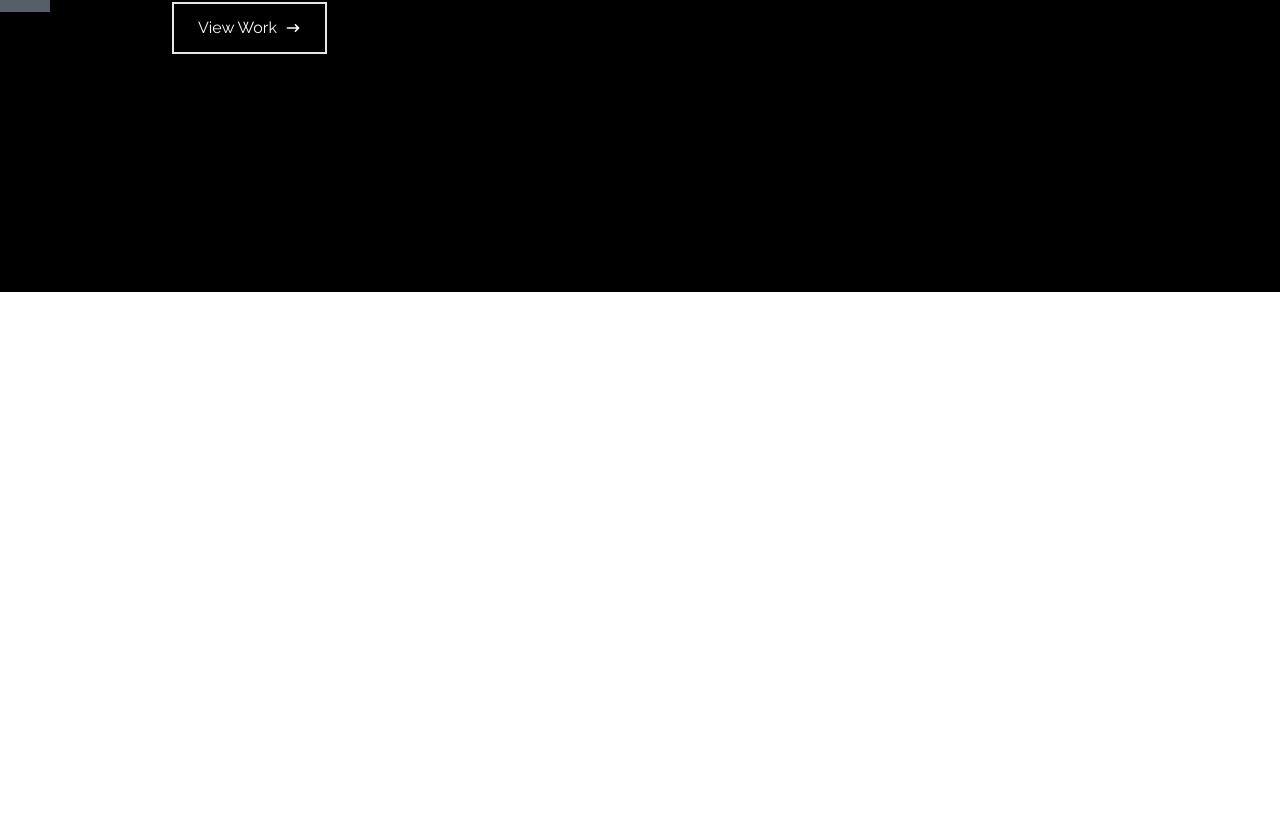
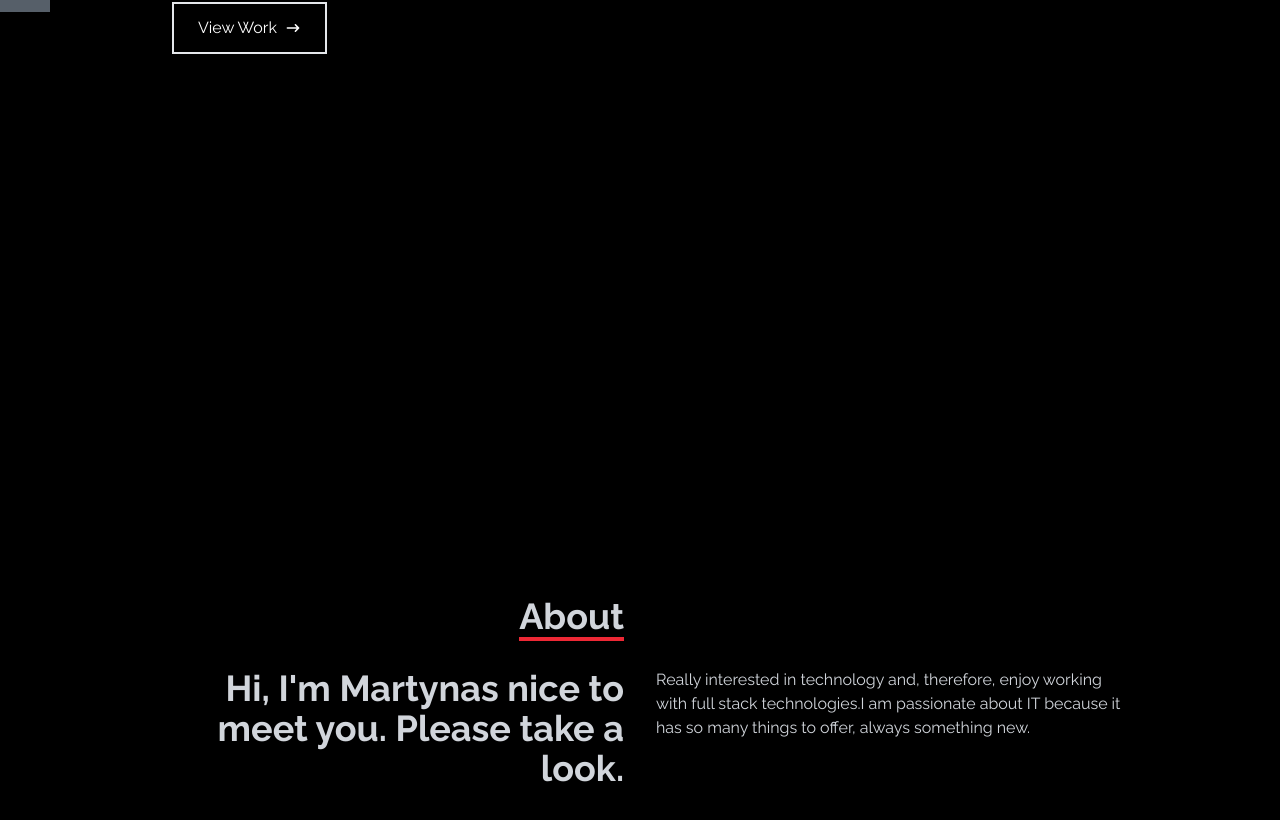
Before and after one commit to MartynasGit/mg-portfolio-project, a React (Vite) app: page / in a window 1280 px wide. Shown: the part 508-1328 px from the top of the page. Before the commit the page ends 800 px from the top, so only its background shows below. Built offline with nearby package versions, Linux system fonts and the light colour scheme.

Commit message:
Created About section, burger links have hover effect

```diff
--- a/src/App.jsx
+++ b/src/App.jsx
@@ -1,4 +1,5 @@
 import { Routes, Route } from 'react-router-dom'
+import About from './components/About'
 import Home from './components/Home'
 import Navbar from './components/Navbar'
 
@@ -7,6 +8,7 @@ function App() {
     <>
       <Navbar />
       <Home/>
+      <About/>
       {/* <Routes>
         <Route path="/" element={<Home/>} />
       </Routes> */}
--- /dev/null
+++ b/src/components/About.jsx
@@ -0,0 +1,34 @@
+import React from 'react'
+
+const About = () => {
+  return (
+    <div name="about" className="w-full h-screen bg-black text-gray-300">
+      <div className="flex flex-col justify-center items-center w-full h-full">
+        <div className="max-w-[1000px] w-full grid grid-cols-2 gap-8">
+          <div className="md:text-right pb-8 pl-4">
+            <p className="text-4xl font-bold inline border-b-4 border-[#ed2835]">
+              About
+            </p>
+          </div>
+          <div></div>
+        </div>
+        <div className="max-w-[1000px] w-full grid grid-cols-2 gap-8 px-4">
+          <div className="sm:text-right sm:text-4xl font-bold">
+            <p>
+              Hi, I'm Martynas nice to meet you. Please take a look.
+            </p>
+            </div>
+            <div>
+              <p>
+                Really interested in technology and, therefore, enjoy working
+                with full stack technologies.I am passionate about IT because
+                it has so many things to offer, always something new.
+              </p>
+            </div>
+          </div>
+        </div>
+      </div>
+  )
+}
+
+export default About
--- a/src/components/Navbar.jsx
+++ b/src/components/Navbar.jsx
@@ -1,7 +1,7 @@
 import React, { useState } from 'react'
 import Logo from '../assets/MG.png'
-import { FaBars, FaTimes, FaLinkedin, FaGithub,  } from 'react-icons/fa'
-import {HiOutlineMail} from 'react-icons/hi'
+import { FaBars, FaTimes, FaLinkedin, FaGithub } from 'react-icons/fa'
+import { HiOutlineMail } from 'react-icons/hi'
 import { BsFillPersonLinesFill } from 'react-icons/bs'
 
 const Navbar = () => {
@@ -32,18 +32,29 @@ const Navbar = () => {
             : 'absolute top-0 left-0 w-full h-screen bg-black flex flex-col items-center justify-center'
         }
       >
-        <li className="py-6 text-4xl">Home</li>
-        <li className="py-6 text-4xl">About</li>
-        <li className="py-6 text-4xl">Skills</li>
-        <li className="py-6 text-4xl">Work</li>
-        <li className="py-6 text-4xl">Contact</li>
+        <li className="py-6 text-4xl hover:text-[#ed2835] duration-300">
+          Home
+        </li>
+        <li className="py-6 text-4xl hover:text-[#ed2835] duration-300">
+          About
+        </li>
+        <li className="py-6 text-4xl hover:text-[#ed2835] duration-300">
+          Skills
+        </li>
+        <li className="py-6 text-4xl hover:text-[#ed2835] duration-300">
+          Work
+        </li>
+        <li className="py-6 text-4xl hover:text-[#ed2835] duration-300">
+          Contact
+        </li>
       </ul>
       {/* Social icons */}
       <div className="hidden md:flex fixed flex-col top-[35%] left-0">
         <ul>
           <li className="w-[150px] h-[60px] flex justify-between items-center ml-[-100px] hover:ml-[0px] duration-300 bg-blue-600">
             <a
-              href="/"
+              href="https://www.linkedin.com/in/martynasgum/"
+              target="_blank"
               className="flex justify-between items-center w-full text-gray-300"
             >
               Linkedin <FaLinkedin size={30} />
@@ -51,7 +62,8 @@ const Navbar = () => {
           </li>
           <li className="w-[150px] h-[60px] flex justify-between items-center ml-[-100px] hover:ml-[0px] duration-300 bg-[#333333]">
             <a
-              href="/"
+              href="https://github.com/MartynasGit"
+              target="_blank"
               className="flex justify-between items-center w-full text-gray-300"
             >
               GitHub <FaGithub size={30} />
```
